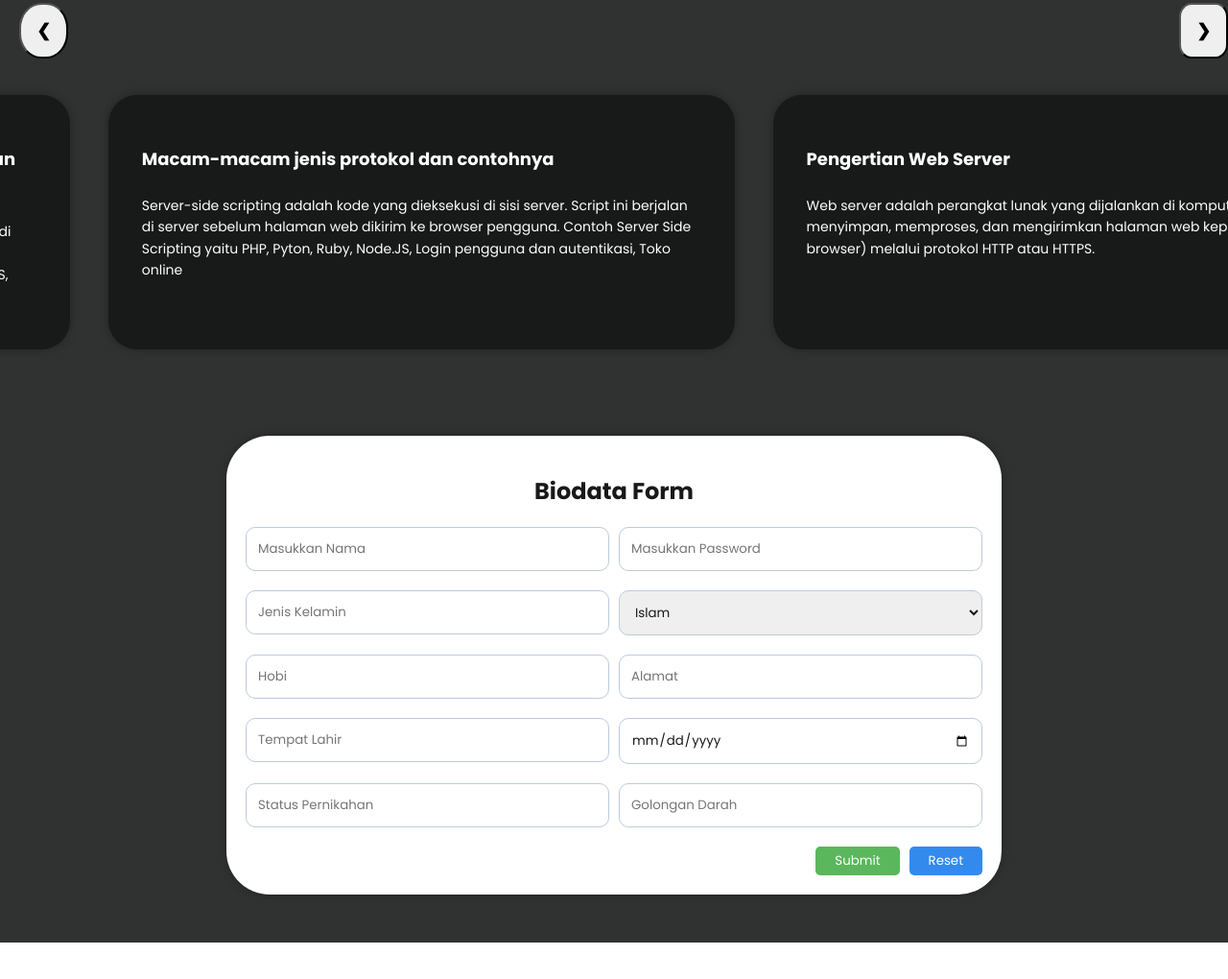
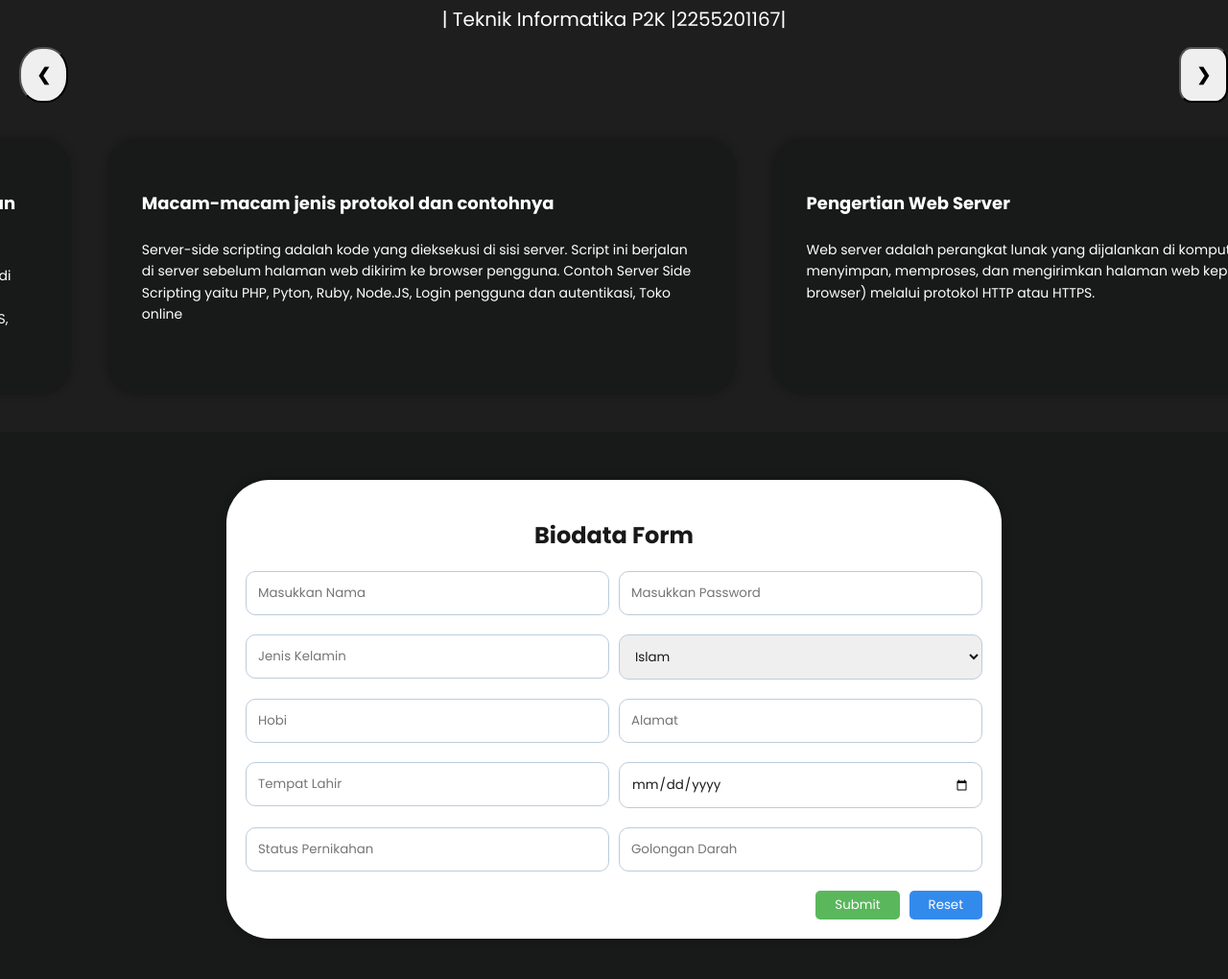
Before and after one commit to Mrmgnt/portofolio-web, a plain HTML site: page uts web/index.html in a window 1280 px wide. Shown: the part 1264-2284 px from the top of the page at 96% size. Before the commit the page ends 2246 px from the top, so only its background shows below. Drawn offline with Linux system fonts and the light colour scheme.

Commit message:
fixstyle

```diff
--- a/uts web/index.html
+++ b/uts web/index.html
@@ -5,7 +5,9 @@
     <meta charset="UTF-8">
     <meta name="viewport" content="width=device-width, initial-scale=1.0">
     <title>Portfolio</title>
+
     <link rel="stylesheet" href="style.css">
+    <link rel="icon" type="image/x-icon" href="asset/shield.png">
     <link rel="preconnect" href="https://fonts.googleapis.com">
     <link rel="preconnect" href="https://fonts.gstatic.com" crossorigin>
     <link href="https://fonts.googleapis.com/css2?family=Roboto:wght@100;300;400;500;700;900&display=swap"
@@ -20,7 +22,7 @@
         <h1 class="centered-text">Hello, I Am Razki</h1>
     </div>
 
-    <div class="card">
+
         <div class="card-body">
             <img src="asset/razkiai.jpeg" alt="Programmer at work">
             <div class="content">
@@ -64,7 +66,7 @@
             </div>
         </div>
 
-        <div class="card-body">
+        <div class="card-body" style="background-color: #181919;">
             <div class="formulir">
                 <form action="https://youtu.be/NFAkAhSdAG8?si=O4yhzghnn6HItycA" method="post" class="form" id="contact-form">
                     <h2 style="color: #191919; text-align: center;">Biodata Form</h2>
@@ -115,7 +117,7 @@
             </div>
         </div>
 
-    </div>
+
 
     <script src="script.js"></script>
 </body>
--- a/uts web/style.css
+++ b/uts web/style.css
@@ -18,7 +18,7 @@ body {
     display: flex;
     justify-content: center;
     align-items: center;
-    height: 120vh;
+    height: 132vh;
     color: transparent;
     animation: fadeIn 2s ease forwards;
 }
@@ -55,7 +55,7 @@ body {
 
 .card-body {
     max-width: 100%;
-    background-color: #303131;
+    background-color: #1e1e1e;
     color: black;
     margin: 0 auto;
     /* box-shadow: 0px 0px 10px rgba(0, 0, 0, 0.3); */
```
Also changed, not shown: uts web/asset/shield.png (added).
